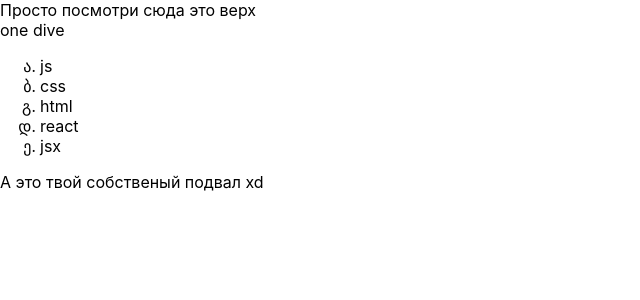
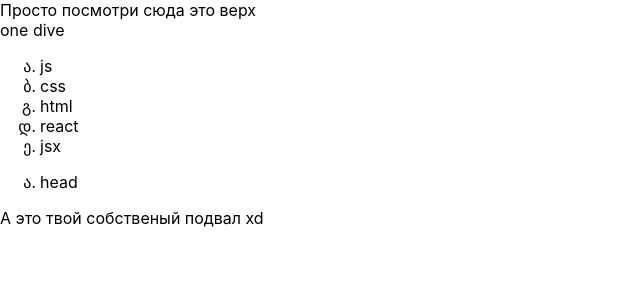
Before and after one commit to MaXOlimP/React, a React (Create React App) app: page / in a window 1280 px wide. Shown: the top 300 px of the page, without its empty margins (0-640 px from the left). Built offline with nearby package versions, Linux system fonts and the light colour scheme.

Commit message:
starting poczatek

```diff
--- a/src/App.js
+++ b/src/App.js
@@ -1,4 +1,4 @@
-import React, { Component } from "react";
+import React from "react";
 import "./App.css";
 
 const App = () => {
@@ -14,6 +14,7 @@ const App = () => {
                     <li>jsx</li>
                 </ul>
             </div>
+            <Next />
         </div>
     );
 };
```
Also changed, not shown: 2 other files (tests, documents, lock files or other folders).
